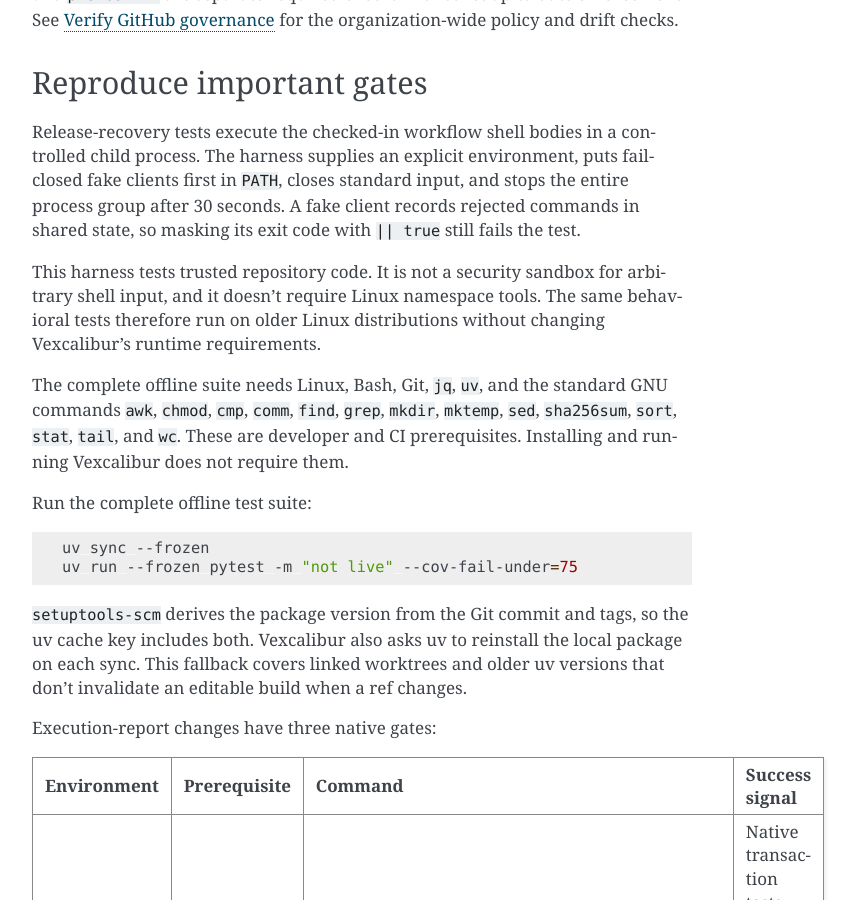
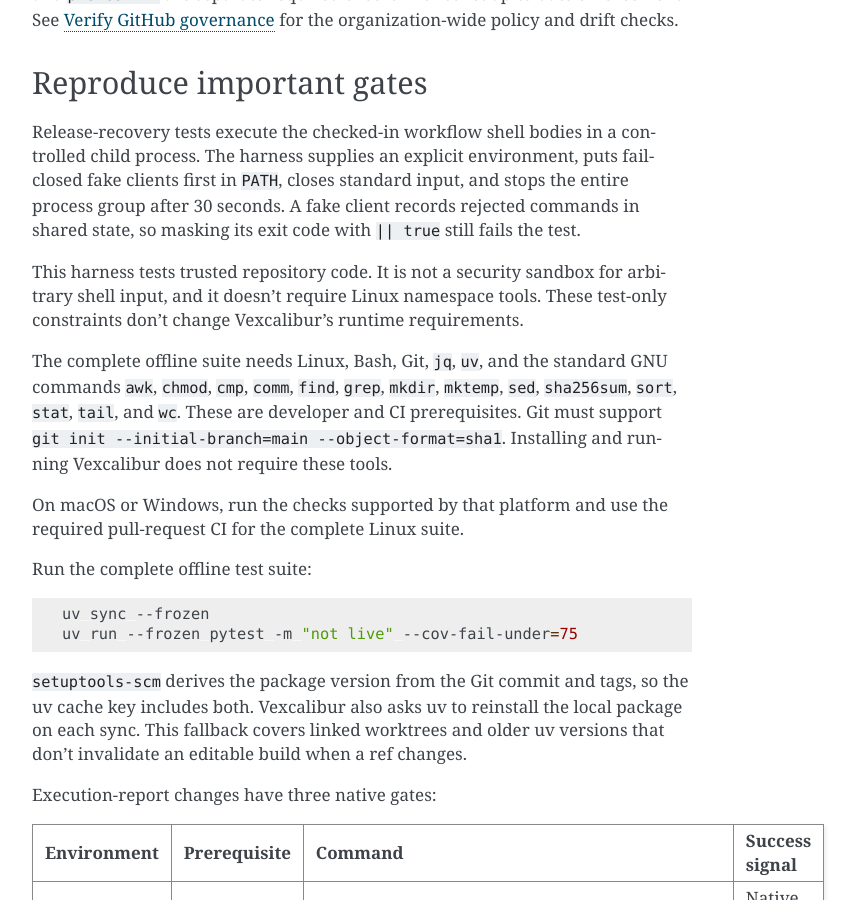
Before and after one commit to vexcalibur-dev/vexcalibur, a Sphinx documentation site: the page built from docs/development/ci.md, in a window 1280 px wide and 900 px high, scrolled down 1500 px. Shown: the whole window, without its empty margins (388-1244 px from the left). Built offline with Sphinx 7.4.7, drawn with Linux system fonts in a browser that asks for light colours.

Commit message:
test: harden recovery harness contracts

```diff
--- a/docs/development/ci.md
+++ b/docs/development/ci.md
@@ -53,14 +53,18 @@
 in shared state, so masking its exit code with `|| true` still fails the test.
 
 This harness tests trusted repository code. It is not a security sandbox for
-arbitrary shell input, and it doesn't require Linux namespace tools. The same
-behavioral tests therefore run on older Linux distributions without changing
-Vexcalibur's runtime requirements.
+arbitrary shell input, and it doesn't require Linux namespace tools. These
+test-only constraints don't change Vexcalibur's runtime requirements.
 
 The complete offline suite needs Linux, Bash, Git, `jq`, `uv`, and the standard
 GNU commands `awk`, `chmod`, `cmp`, `comm`, `find`, `grep`, `mkdir`, `mktemp`,
 `sed`, `sha256sum`, `sort`, `stat`, `tail`, and `wc`. These are developer and CI
-prerequisites. Installing and running Vexcalibur does not require them.
+prerequisites. Git must support
+`git init --initial-branch=main --object-format=sha1`. Installing and running
+Vexcalibur does not require these tools.
+
+On macOS or Windows, run the checks supported by that platform and use the
+required pull-request CI for the complete Linux suite.
 
 Run the complete offline test suite:
 
```
Also changed, not shown: CONTRIBUTING.md (+5 -0 lines), README.md (+6 -1 lines), docs/how-to/publish-to-pypi.md (+4 -1 lines), 4 other files.
